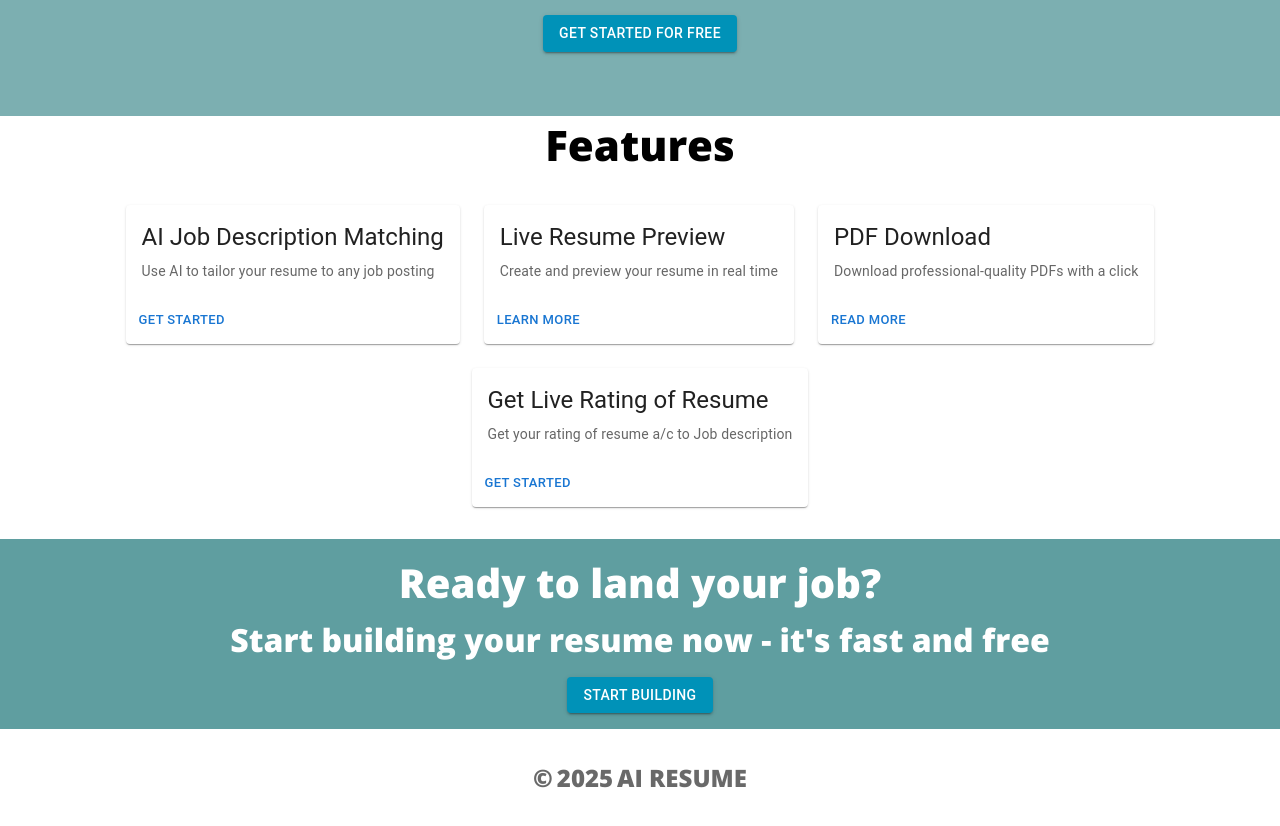
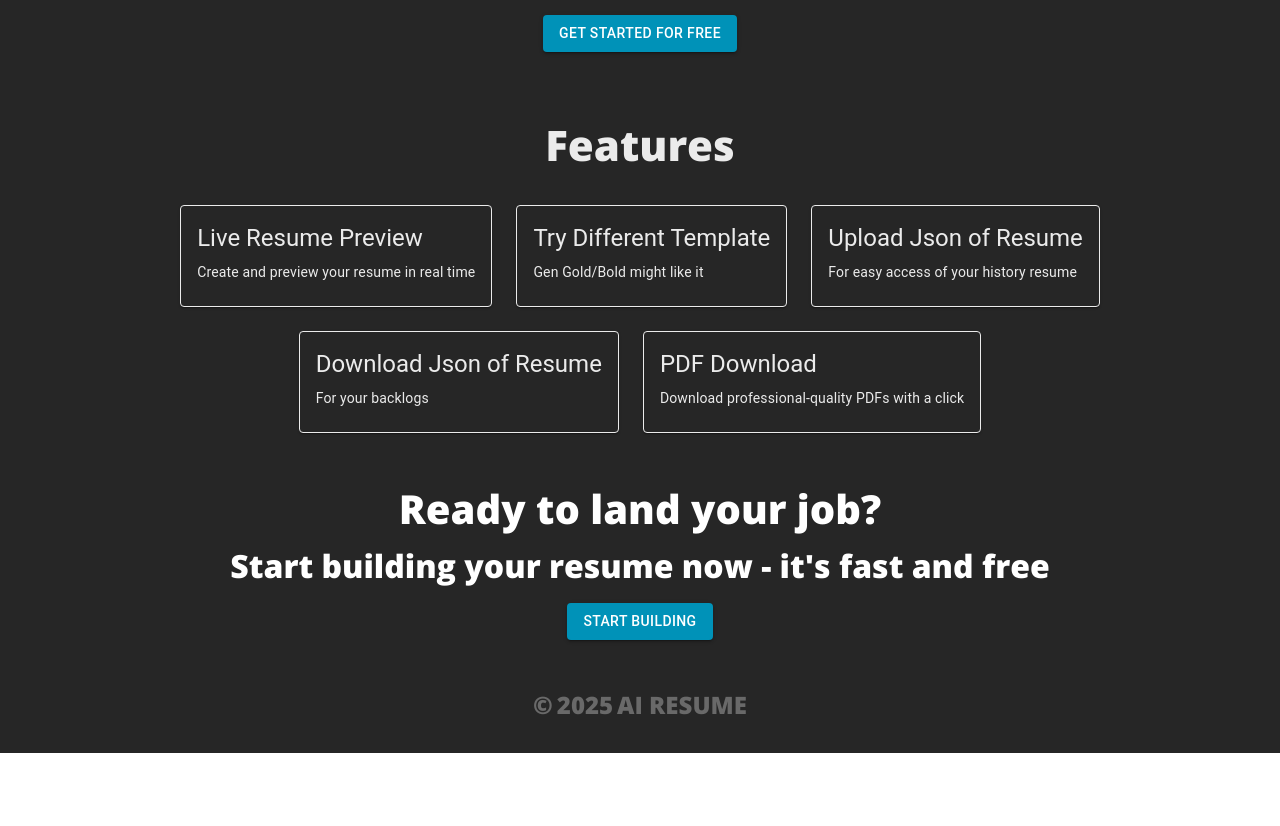
Before and after one commit to vi519/AI-Resume-CodeBase, a Next.js app: page / in a window 1280 px wide. Shown: the part 364-1190 px from the top of the page. After the commit the page ends 1117 px from the top, so only its background shows below. Built offline with nearby package versions, Linux system fonts and the light colour scheme.

Commit message:
Added-Template

```diff
--- a/src/layout/CardWrapper.js
+++ b/src/layout/CardWrapper.js
@@ -12,20 +12,20 @@ const CardWrapper = ({ data }) => {
   const { title, description, imageUrl, buttonLabel } = data;
 
   return (
-    <Card sx={{ maxWidth: 345 }}>
+    <Card sx={{ maxWidth: 345, background:"#262626", border: "1px solid #ebebeb" }}>
       <CardContent>
-        <Typography gutterBottom variant="h5" component="div">
+        <Typography gutterBottom variant="h5" component="div" sx={{color:"#ebebeb" }}>
           {title}
         </Typography>
-        <Typography variant="body2" color="text.secondary">
+        <Typography variant="body2"  sx={{color:"#ebebeb" }}>
           {description}
         </Typography>
       </CardContent>
-      {buttonLabel && (
+      {/* {buttonLabel && (
         <CardActions>
           <Button size="small">{buttonLabel}</Button>
         </CardActions>
-      )}
+      )} */}
     </Card>
   );
 };
--- a/src/layout/FeatureCards.js
+++ b/src/layout/FeatureCards.js
@@ -6,25 +6,35 @@ import { Box, Grid } from '@mui/material';
 export default function FeatureCards() {
   const cardList = [
     {
-      title: 'AI Job Description Matching',
-      description: 'Use AI to tailor your resume to any job posting',
+      title: 'Live Resume Preview',
+      description: 'Create and preview your resume in real time',
+      buttonLabel: 'Learn More',
+    },
+    {
+      title: 'Try Different Template',
+      description: 'Gen Gold/Bold might like it',
       buttonLabel: 'Get Started',
     },
     {
-      title: 'Live Resume Preview',
-      description: 'Create and preview your resume in real time',
-      buttonLabel: 'Learn More',
+      title: 'Upload Json of Resume',
+      description: 'For easy access of your history resume',
+      buttonLabel: 'Get Started',
+    },
+    {
+      title: 'Download Json of Resume',
+      description: 'For your backlogs',
+      buttonLabel: 'Get Started',
     },
     {
       title: 'PDF Download',
       description: 'Download professional-quality PDFs with a click',
       buttonLabel: 'Read More',
     },
-    {
-      title: 'Get Live Rating of Resume',
-      description: 'Get your rating of resume a/c to Job description',
-      buttonLabel: 'Get Started',
-    },
+    // {
+    //   title: 'Get Live Rating of Resume',
+    //   description: 'Get your rating of resume a/c to Job description',
+    //   buttonLabel: 'Get Started',
+    // },
   ];
 
   return (
--- a/src/layout/Footer.js
+++ b/src/layout/Footer.js
@@ -3,25 +3,37 @@ import React from 'react'
 import "../styles/layout/footer.css"
 import { Button } from '@mui/material'
 import { currentYear } from '@/utils/utils'
+import Link from 'next/link'
 
 function Footer() {
   return (
     <div>
-    <div className='ai-cv-footer-section'>
+      <div className='ai-cv-footer-section'>
         <div className='ai-cv-footer-footertext'>{FOOTER_TEXT}</div>
         <div className='ai-cv-footer-footersubtext'>{FOOTER_SUBTEXT}</div>
-        <div className='ai-cv-btn'> <Button variant="contained" href="#contained-buttons"
-     sx={{ backgroundColor: 'oklch(60.9% 0.126 221.723)', '&:hover': { backgroundColor: 'oklch(52% 0.105 223.128)' } }}>
-     {START_BUILDING}
-      </Button></div>
-
-    </div>
-    <div className='ai-cv-foot-stopper'>
+        <div className='ai-cv-btn'>
+          <nav>
+            <Link href="/portal">
+              <Button
+                variant="contained"
+                sx={{
+                  backgroundColor: 'oklch(60.9% 0.126 221.723)',
+                  '&:hover': {
+                    backgroundColor: 'oklch(52% 0.105 223.128)'
+                  }
+                }}
+              >
+                {START_BUILDING}
+              </Button>
+            </Link>
+          </nav>
+        </div>
+      </div>
+      <div className='ai-cv-foot-stopper'>
         <div>{COPY_WRITE}</div>
         <div>{currentYear}</div>
         <div>{FOOTER_STOPPER}</div>
-
-        </div>
+      </div>
     </div>
   )
 }
--- a/src/styles/layout/footer.css
+++ b/src/styles/layout/footer.css
@@ -4,7 +4,7 @@
     align-items:center;
     flex-direction: column;
     padding: 16px;
-    background-color: cadetblue;
+    background-color: #262626;
 }
 
 .ai-cv-footer-footertext{
--- a/src/styles/layout/layout.css
+++ b/src/styles/layout/layout.css
@@ -1,4 +1,3 @@
-
 @import url('https://fonts.googleapis.com/css2?family=Open+Sans:wght@800&display=swap');
 
 
@@ -9,8 +8,26 @@
     padding-left: 64px;
     padding-right: 64px;
     padding-top: 16px;
+    overflow-y: auto;
 
 
+}
+
+/* Add media query for mobile devices */
+@media screen and (max-width: 768px) {
+    .ai-cv-landingpage {
+        justify-content: unset;
+        flex-direction: column;
+        padding-left: 16px;
+        padding-right: 16px;
+        gap: 16px;
+        align-items: center;
+    }
+
+    .ai-cv-rightheading {
+        margin-top: 16px;
+        justify-content: center;
+    }
 }
 
 .ai-cv-leftheading{
@@ -43,13 +60,14 @@
 .ai-cv-intropage{
     display: flex;
     justify-content: center;
-    background: #7CAFB1;
+    background:#262626;
     margin-top:8px;
     padding: 64px;
 }
 
 .ai-cv-landingsection{
     box-shadow: 0 4px 8px 0 rgba(0, 0, 0, 0.2), 0 6px 20px 0 rgba(0, 0, 0, 0.19);
+    background:#262626;
 }
 .ai-cv-intro-tagline1{
     display: flex;
@@ -58,7 +76,7 @@
 .ai-cv-intro-subtagline{
     font-size: 24px;
     padding-top: 8px;
-    /* color: dimgrey; */
+    color: #ebebeb;
 }
 
 .ai-cv-feature-section{
@@ -66,6 +84,7 @@
     justify-content: center;
     align-items: center;
     font-size: 42px;
+    color: #ebebeb;
 }
 .ai-cv-feature-cards{
     display: flex;
```
